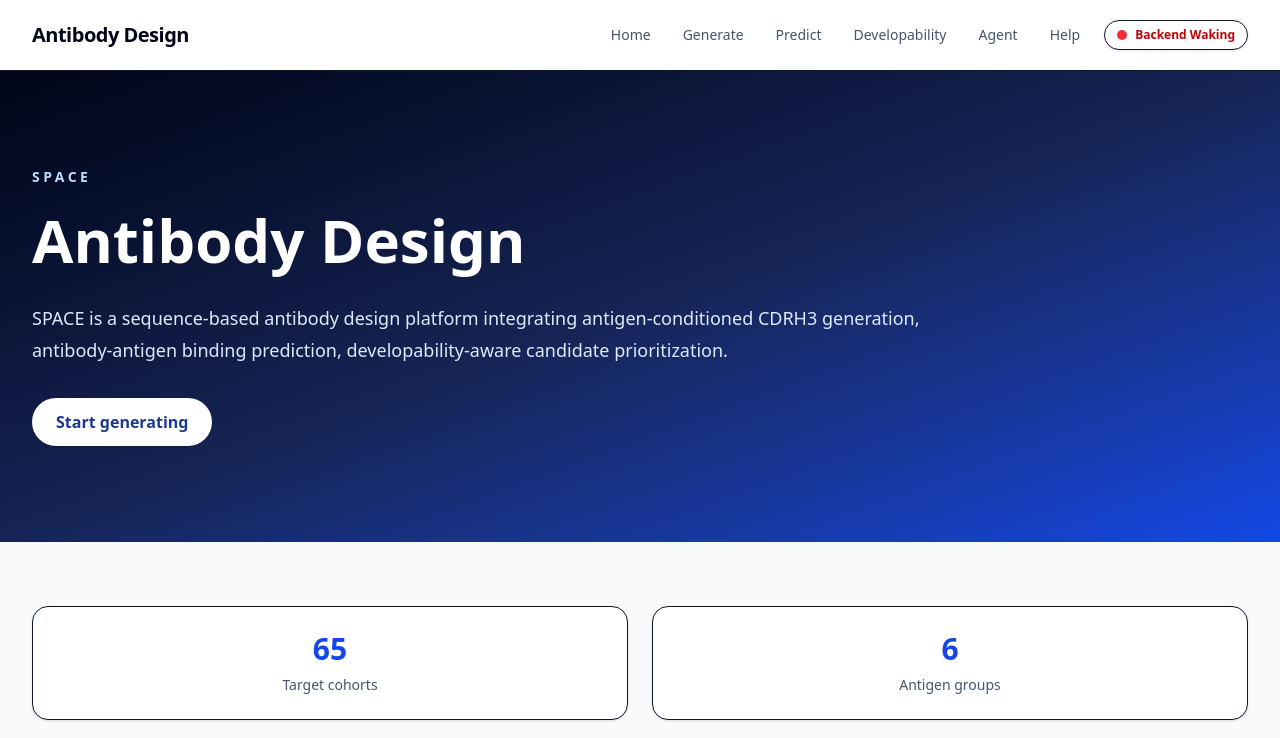
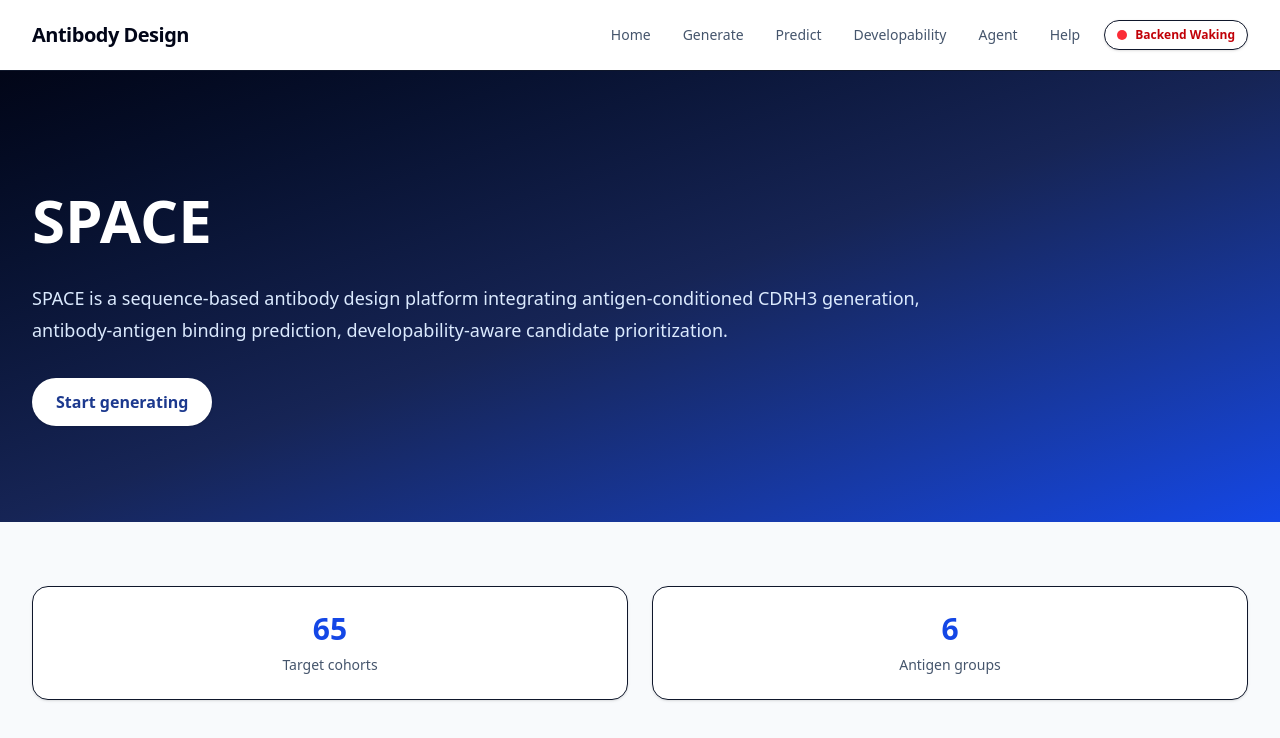
Before and after one commit to Fanxu-alt/Antibody-Design, a Next.js app in the folder frontend/: page / in a window 1280 px wide. Shown: the top 738 px of the page. Built offline with nearby package versions, Linux system fonts and the light colour scheme; no server answers.

Commit message:
Update page.tsx

```diff
--- a/frontend/app/page.tsx
+++ b/frontend/app/page.tsx
@@ -8,11 +8,11 @@ export default function Home() {
       <section className="bg-gradient-to-br from-slate-950 via-blue-950 to-blue-700 text-white">
         <div className="mx-auto max-w-7xl px-8 py-24">
           <p className="mb-4 text-sm font-semibold uppercase tracking-[0.25em] text-blue-200">
-            SPACE
+
           </p>
 
           <h1 className="mb-6 max-w-4xl text-5xl font-bold leading-tight md:text-6xl">
-            Antibody Design
+            SPACE
           </h1>
 
           <p className="mb-8 max-w-4xl text-lg leading-8 text-blue-100">
```
